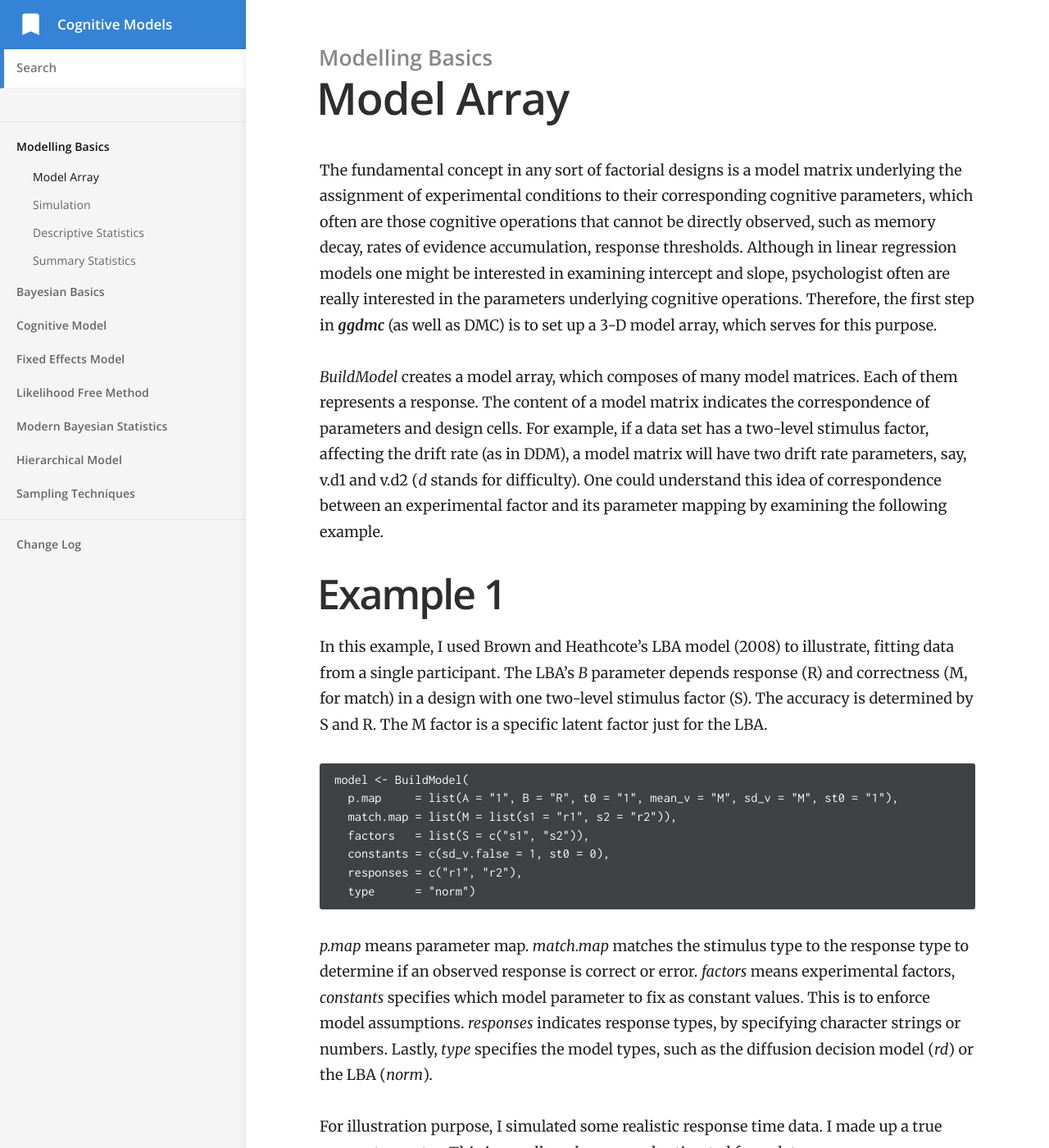
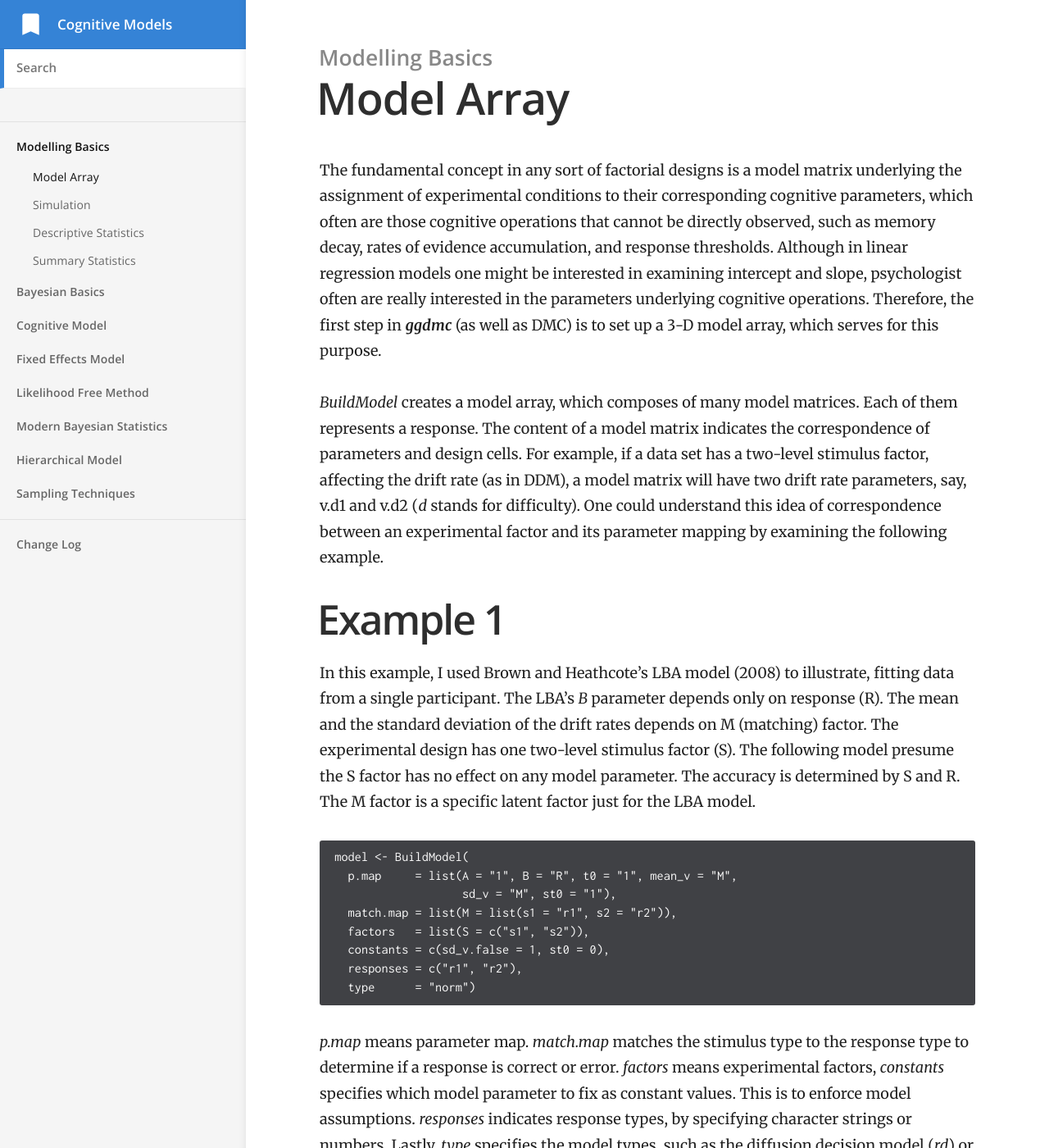
Before and after one commit to yxlin/yxlin.github.io, a Jekyll site: the page built from _docs/basics/model_array.md, in a window 1280 px wide and 1400 px high. Shown: the whole window at 82% size. Built offline with Jekyll 4.4.1, drawn with Linux system fonts in a browser that asks for light colours; some of the changed text lies outside the part shown.

Commit message:
correct errors in model array

````diff
--- a/_docs/basics/model_array.md
+++ b/_docs/basics/model_array.md
@@ -8,7 +8,7 @@ The fundamental concept in any sort of factorial designs is
 a model matrix underlying the assignment of experimental conditions to their
 corresponding cognitive parameters, which often are those cognitive
 operations that cannot be directly observed, such as memory decay, rates of
-evidence accumulation, response thresholds. Although in linear regression
+evidence accumulation, and response thresholds. Although in linear regression
 models one might be interested in examining intercept and slope,
 psychologist often are really interested in the parameters underlying
 cognitive operations. Therefore, the first step in **_ggdmc_** (as well
@@ -25,14 +25,17 @@ following example.
 
 # Example 1
 In this example, I used Brown and Heathcote's LBA model (2008) to illustrate, fitting
-data from a single participant. The LBA's _B_ parameter depends response (R)
-and correctness (M, for match) in a design with one two-level stimulus
-factor (S).  The accuracy is determined by S and R.  The M factor is a specific
-latent factor just for the LBA.
+data from a single participant. The LBA's _B_ parameter depends only on response (R).
+The mean and the standard deviation of the drift rates depends on M (matching) factor.
+The experimental design has one two-level stimulus factor (S).  The following model
+presume the S factor has no effect on any model parameter.  The accuracy is
+determined by S and R.  The M factor is a specific latent factor just for the LBA
+model.
 
 ```
  model <- BuildModel(
-   p.map     = list(A = "1", B = "R", t0 = "1", mean_v = "M", sd_v = "M", st0 = "1"),
+   p.map     = list(A = "1", B = "R", t0 = "1", mean_v = "M",
+                    sd_v = "M", st0 = "1"),
    match.map = list(M = list(s1 = "r1", s2 = "r2")),
    factors   = list(S = c("s1", "s2")),
    constants = c(sd_v.false = 1, st0 = 0),
@@ -41,7 +44,7 @@ latent factor just for the LBA.
 ```
 
 _p.map_ means parameter map. _match.map_ matches the stimulus type to the response
-type to determine if an observed response is correct or error. _factors_ means
+type to determine if a response is correct or error. _factors_ means
 experimental factors, _constants_ specifies which model parameter to fix as
 constant values. This is to enforce model assumptions. _responses_ indicates response
 types, by specifying character strings or numbers. Lastly, _type_ specifies
````
Also changed, not shown: other parts of _docs/basics/model_array.md (+2 -7 lines), _docs/fixed-effect-model/one_participant.md (+1 -1 lines), _docs/random-effect-model/hlba.md (+3 -3 lines), index.md (+7 -8 lines).
